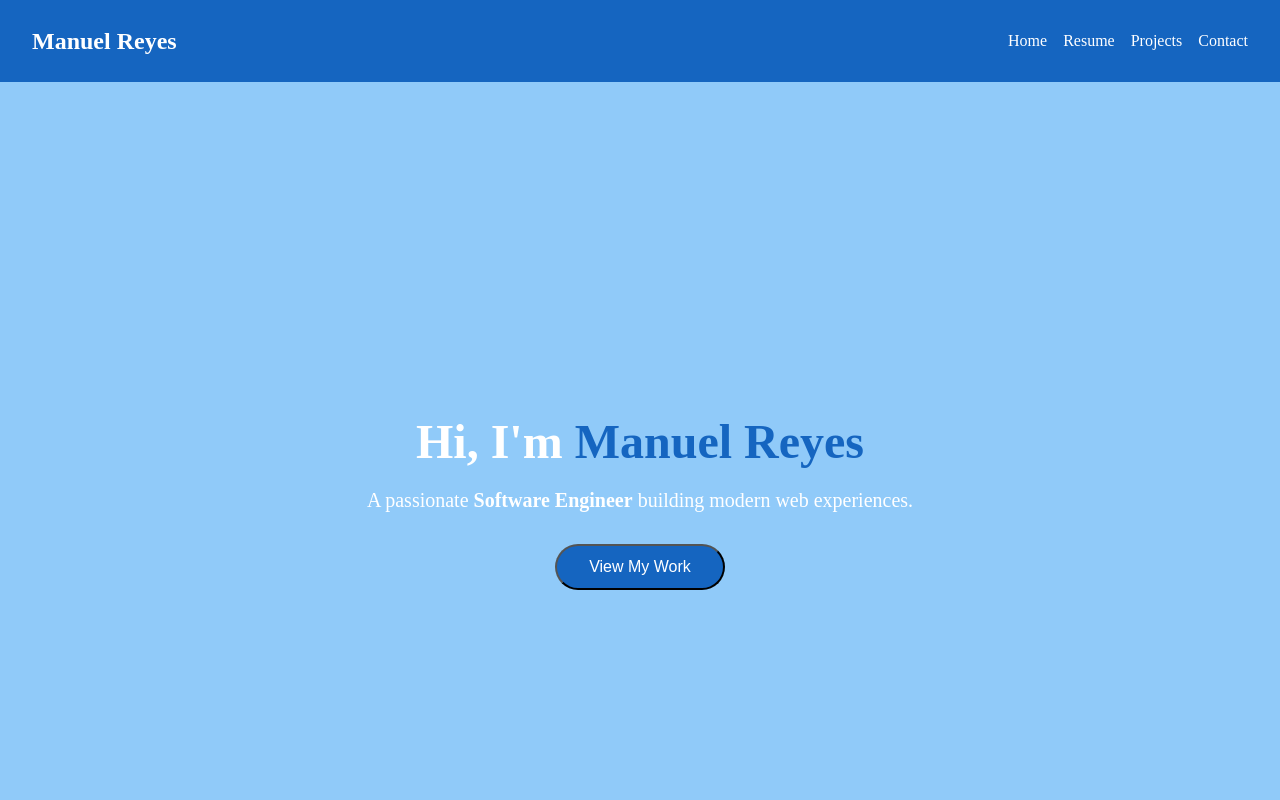
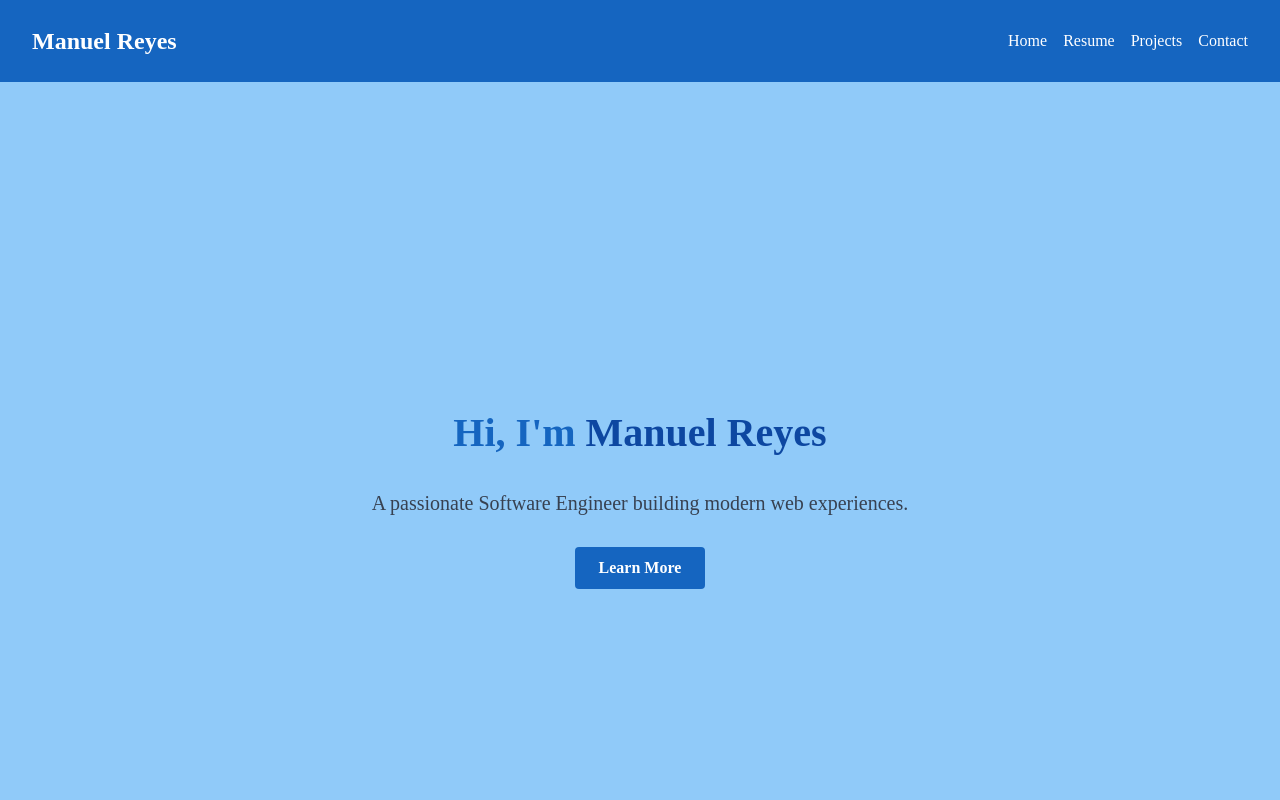
Before and after one commit to MReyes1241/personal_portfolio, a React (Vite) app: page / in a window 1280 px wide. Shown: the top 800 px of the page. Built offline with nearby package versions, Linux system fonts and the light colour scheme.

Commit message:
add functionality to the hero button section

```diff
--- a/src/components/Hero/Hero.module.css
+++ b/src/components/Hero/Hero.module.css
@@ -1,39 +1,43 @@
 .heroSection {
-    height: 100vh;
     display: flex;
+    flex-direction: column;
     justify-content: center;
     align-items: center;
+    text-align: center;
+    height: 100vh;
     background: var(--mantine-color-blue-light, #90caf9);
-    color: white;
-    text-align: center;
-    padding: 0 1rem;
 }
 
-.heroTitle {
-    font-size: 3rem;
+.title {
+    font-size: 2.5rem;
+    font-weight: bold;
+    color: #1565c0;
     margin-bottom: 1rem;
 }
 
-.heroHighlight {
-    color: var(--mantine-color-blue-dark, #1565c0);
+.title span {
+    color: #0d47a1; /* Slightly darker blue for emphasis */
 }
 
-.heroText {
+.subtitle {
     font-size: 1.25rem;
+    color: #374151;
     margin-bottom: 2rem;
 }
 
 .heroButton {
-    padding: 0.75rem 2rem;
-    border-radius: 9999px;
+    display: inline-block;
+    padding: 0.75rem 1.5rem;
+    background-color: #1565c0;
+    color: white;
+    text-decoration: none;
+    border-radius: 4px;
     font-size: 1rem;
-    font-weight: 500;
-    background: var(--mantine-color-blue-dark, #1565c0);
-    color: white;
+    font-weight: bold;
+    transition: background-color 0.3s ease;
     cursor: pointer;
-    transition: background-color 0.3s ease;
 }
 
 .heroButton:hover {
-    background-color: var(--mantine-color-blue-accent, #0d47a1);
+    background-color: #0d47a1; /* Darker blue on hover */
 }
--- a/src/components/Hero/Hero.tsx
+++ b/src/components/Hero/Hero.tsx
@@ -1,17 +1,23 @@
+import { Link } from 'react-scroll';
 import styles from './Hero.module.css';
 
 export function Hero() {
   return (
     <section className={styles.heroSection}>
-      <div>
-        <h1 className={styles.heroTitle}>
-          Hi, I'm <span className={styles.heroHighlight}>Manuel Reyes</span>
-        </h1>
-        <p className={styles.heroText}>
-          A passionate <strong>Software Engineer</strong> building modern web experiences.
-        </p>
-        <button className={styles.heroButton}>View My Work</button>
-      </div>
+      <h1 className={styles.title}>
+        Hi, I'm <span>Manuel Reyes</span>
+      </h1>
+      <p className={styles.subtitle}>
+        A passionate Software Engineer building modern web experiences.
+      </p>
+      <Link
+        to="about"
+        smooth={true}
+        duration={500}
+        className={styles.heroButton}
+      >
+        Learn More
+      </Link>
     </section>
   );
 }
--- a/src/sections/About/About.tsx
+++ b/src/sections/About/About.tsx
@@ -3,7 +3,7 @@ import { imageUrls } from '../../assets/images.ts'
 
 export function About() {
   return (
-    <section className={styles.aboutSection}>
+    <section id="about" className={styles.aboutSection}>
       <img
         src={imageUrls.manuel.src}
         alt="Manuel Reyes"
```
